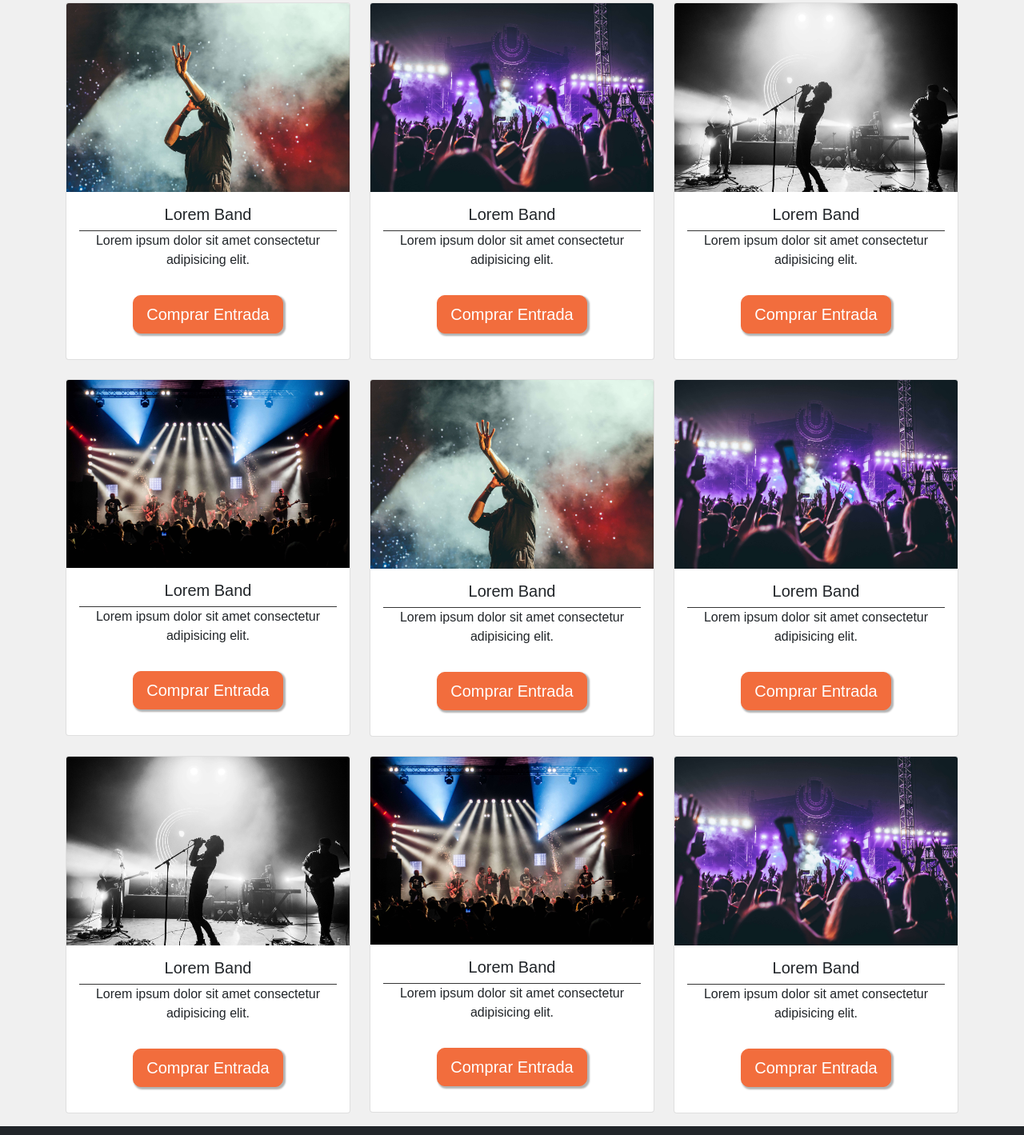
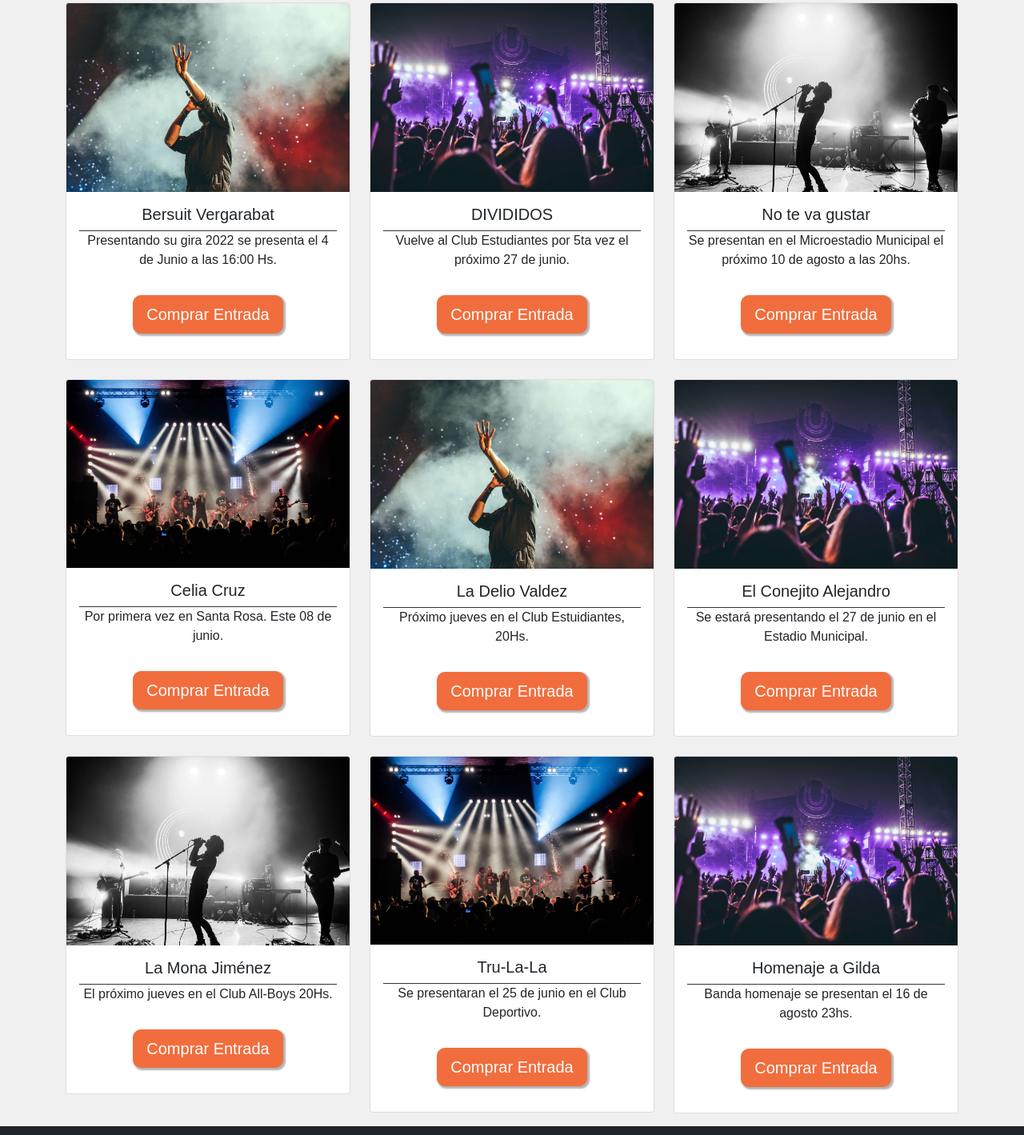
Before and after one commit to maurogarro73/pampaTicketP3, a plain HTML site: page pages/recitales.html in a window 1280 px wide. Shown: the part 141-1560 px from the top of the page at 80% size. Drawn offline with nearby package versions, Linux system fonts and the light colour scheme; a web font is replaced by a local one.

Commit message:
cambiando Lorem por texto real

```diff
--- a/pages/recitales.html
+++ b/pages/recitales.html
@@ -56,9 +56,9 @@
               <div class="card">
                 <img src="../img/recital1.jpg" class="card-img-top" alt="...">
                 <div class="card-body">
-                  <h5 class="card-title text-center">Lorem Band</h5>
+                  <h5 class="card-title text-center">Bersuit Vergarabat</h5>
                   <div class="linea"></div>
-                  <p class="card-text text-center">Lorem ipsum dolor sit amet consectetur adipisicing elit.</p>
+                  <p class="card-text text-center">Presentando su gira 2022 se presenta el 4 de Junio a las 16:00 Hs.</p>
                   <div class="col text-center lugar">
                     <button type="button" class="btn btn-warning btn-lg my-3">Comprar Entrada</button>
                   </div>
@@ -71,9 +71,9 @@
               <div class="card">
                 <img src="../img/recital2.jpg" class="card-img-top" alt="...">
                 <div class="card-body">
-                  <h5 class="card-title text-center">Lorem Band</h5>
+                  <h5 class="card-title text-center">DIVIDIDOS</h5>
                   <div class="linea"></div>
-                  <p class="card-text text-center">Lorem ipsum dolor sit amet consectetur adipisicing elit.</p>
+                  <p class="card-text text-center">Vuelve al Club Estudiantes por 5ta vez el próximo 27 de junio.</p>
                   <div class="col text-center lugar">
                     <button type="button" class="btn btn-warning btn-lg my-3">Comprar Entrada</button>
                   </div>
@@ -86,9 +86,9 @@
                 <div class="card">
                   <img src="../img/recital3.jpg" class="card-img-top" alt="...">
                   <div class="card-body">
-                    <h5 class="card-title text-center">Lorem Band</h5>
+                    <h5 class="card-title text-center">No te va gustar</h5>
                     <div class="linea"></div>
-                    <p class="card-text text-center">Lorem ipsum dolor sit amet consectetur adipisicing elit.</p>
+                    <p class="card-text text-center">Se presentan en el Microestadio Municipal el próximo 10 de agosto a las 20hs.</p>
                     <div class="col text-center lugar">
                         <button type="button" class="btn btn-warning btn-lg my-3">Comprar Entrada</button>
                     </div>
@@ -101,9 +101,9 @@
                 <div class="card">
                   <img src="../img/show1.jpg" class="card-img-top" alt="...">
                   <div class="card-body">
-                    <h5 class="card-title text-center">Lorem Band</h5>
+                    <h5 class="card-title text-center">Celia Cruz</h5>
                     <div class="linea"></div>
-                    <p class="card-text text-center">Lorem ipsum dolor sit amet consectetur adipisicing elit.</p>
+                    <p class="card-text text-center">Por primera vez en Santa Rosa. Este 08 de junio.</p>
                     <div class="col text-center lugar">
                         <button type="button" class="btn btn-warning btn-lg my-3">Comprar Entrada</button>
                     </div>
@@ -116,9 +116,9 @@
               <div class="card">
                   <img src="../img/recital1.jpg" class="card-img-top" alt="...">
                   <div class="card-body">
-                    <h5 class="card-title text-center">Lorem Band</h5>
+                    <h5 class="card-title text-center">La Delio Valdez</h5>
                     <div class="linea"></div>
-                    <p class="card-text text-center">Lorem ipsum dolor sit amet consectetur adipisicing elit.</p>
+                    <p class="card-text text-center">Próximo jueves en el Club Estuidiantes, 20Hs.</p>
                     <div class="col text-center lugar">
                         <button type="button" class="btn btn-warning btn-lg my-3">Comprar Entrada</button>
                     </div>
@@ -131,9 +131,9 @@
               <div class="card">
                 <img src="../img/recital2.jpg" class="card-img-top" alt="...">
                 <div class="card-body">
-                  <h5 class="card-title text-center">Lorem Band</h5>
+                  <h5 class="card-title text-center">El Conejito Alejandro</h5>
                   <div class="linea"></div>
-                  <p class="card-text text-center">Lorem ipsum dolor sit amet consectetur adipisicing elit.</p>
+                  <p class="card-text text-center">Se estará presentando el 27 de junio en el Estadio Municipal.</p>
                   <div class="col text-center lugar">
                     <button type="button" class="btn btn-warning btn-lg my-3">Comprar Entrada</button>
                   </div>
@@ -146,9 +146,9 @@
                 <div class="card">
                   <img src="../img/recital3.jpg" class="card-img-top" alt="...">
                   <div class="card-body">
-                    <h5 class="card-title text-center">Lorem Band</h5>
+                    <h5 class="card-title text-center">La Mona Jiménez</h5>
                     <div class="linea"></div>
-                    <p class="card-text text-center">Lorem ipsum dolor sit amet consectetur adipisicing elit.</p>
+                    <p class="card-text text-center">El próximo jueves en el Club All-Boys 20Hs.</p>
                     <div class="col text-center lugar">
                       <button type="button" class="btn btn-warning btn-lg my-3">Comprar Entrada</button>
                     </div>
@@ -161,9 +161,9 @@
                 <div class="card">
                   <img src="../img/show1.jpg" class="card-img-top" alt="...">
                   <div class="card-body">
-                    <h5 class="card-title text-center">Lorem Band</h5>
+                    <h5 class="card-title text-center">Tru-La-La</h5>
                     <div class="linea"></div>
-                    <p class="card-text text-center">Lorem ipsum dolor sit amet consectetur adipisicing elit. </p>
+                    <p class="card-text text-center">Se presentaran el 25 de junio en el Club Deportivo.</p>
                     <div class="col text-center lugar">
                       <button type="button" class="btn btn-warning btn-lg my-3">Comprar Entrada</button>
                     </div>
@@ -176,9 +176,9 @@
               <div class="card">
                 <img src="../img/recital2.jpg" class="card-img-top" alt="...">
                 <div class="card-body">
-                  <h5 class="card-title text-center">Lorem Band</h5>
+                  <h5 class="card-title text-center">Homenaje a Gilda</h5>
                   <div class="linea"></div>
-                  <p class="card-text text-center">Lorem ipsum dolor sit amet consectetur adipisicing elit. </p>
+                  <p class="card-text text-center">Banda homenaje se presentan el 16 de agosto 23hs.</p>
                   <div class="col text-center lugar">
                     <button type="button" class="btn btn-warning btn-lg my-3">Comprar Entrada</button>
                   </div>
```
Also changed, not shown: index.html (+11 -11 lines), pages/nosotros.html (+3 -3 lines).
